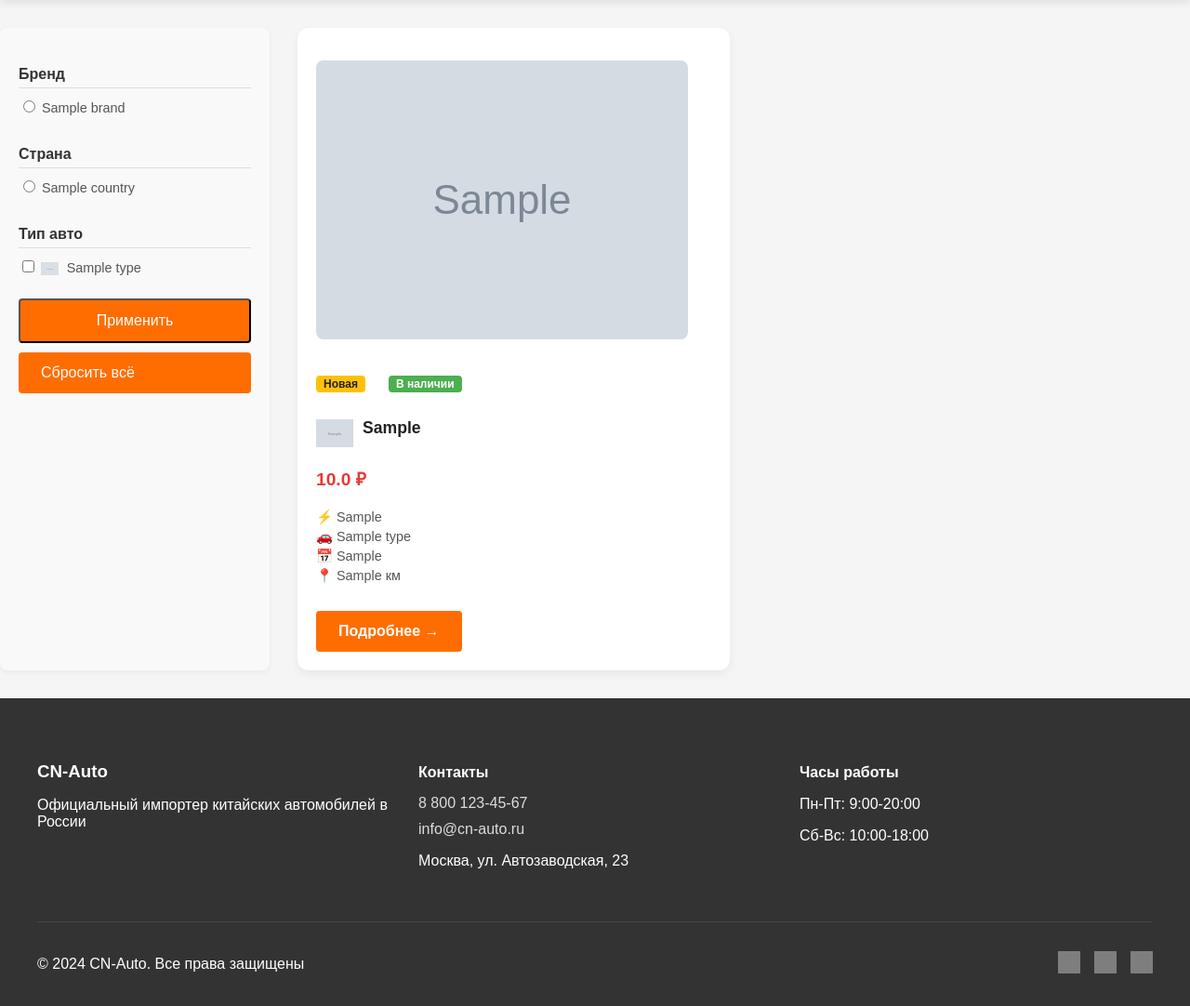
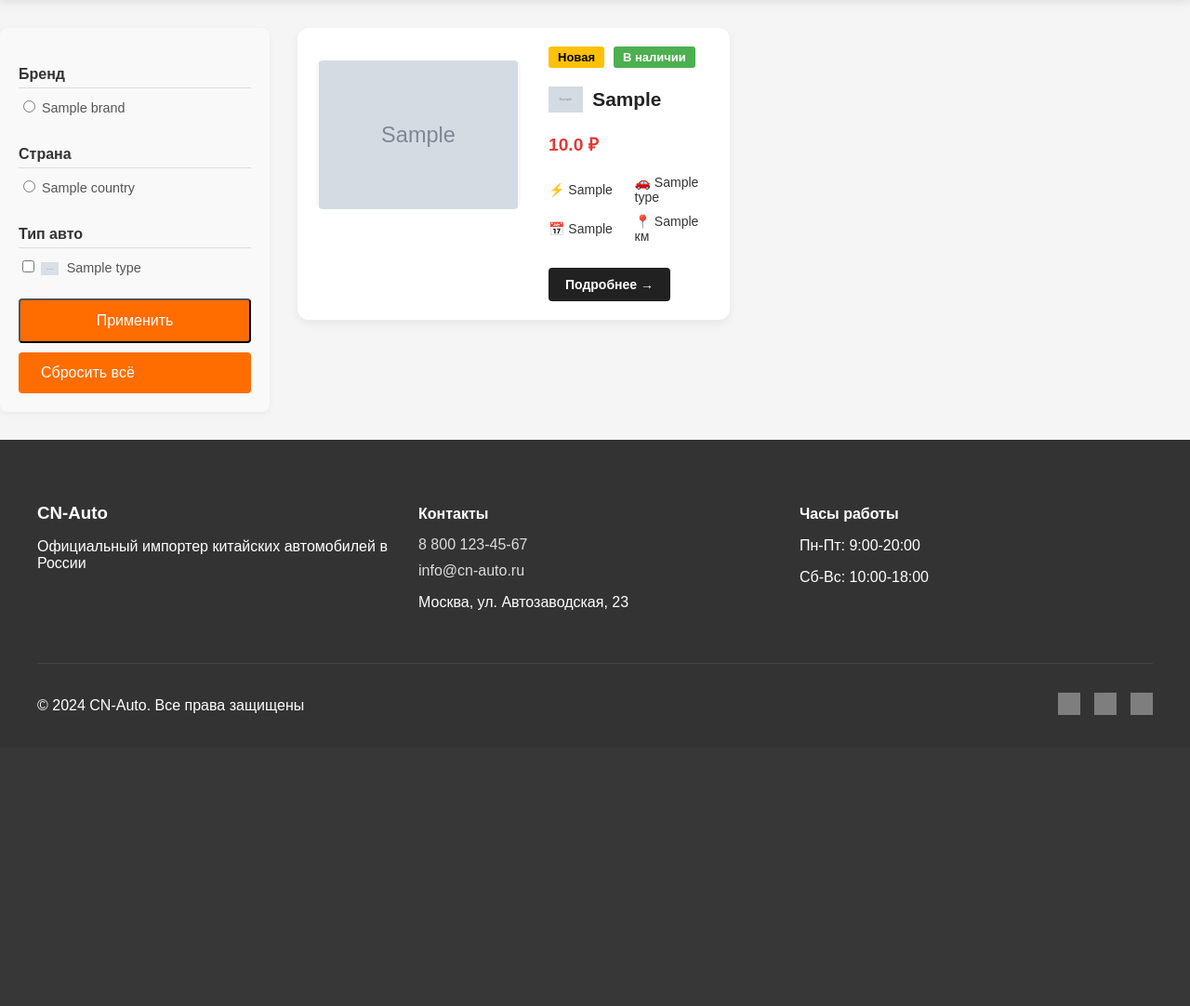
Before and after one commit to aleksandr-ovcharenko/cnauto, a Flask app: page /catalog in a window 1280 px wide. Shown: the part 74-1156 px from the top of the page at 93% size. After the commit the page ends 843 px from the top, so only its background shows below. Run offline with Flask 3, Linux system fonts and the light colour scheme; tables that the repository leaves empty hold one stand-in row (values such as "Sample post"); grey boxes marked "Sample" are stand-in pictures; some libraries are stand-ins or nearby versions; grey boxes are pictures that could not be loaded.

Commit message:
Refreshed styles for catalog

```diff
--- a/backend/static/styles.css
+++ b/backend/static/styles.css
@@ -872,31 +872,167 @@
     }
 }
 
-
-@media (max-width: 480px) {
-    .categories-grid {
-        grid-template-columns: repeat(3, 1fr);
-    }
+/* ========== ОБНОВЛЁННАЯ КАРТОЧКА ========== */
+.car-card.horizontal-card {
+    display: flex;
+    padding: 20px;
+    background: #fff;
+    border-radius: 12px;
+    box-shadow: 0 4px 10px rgba(0, 0, 0, 0.06);
+    gap: 25px;
+    align-items: flex-start;
+    font-family: Arial, sans-serif;
+    position: relative;
 }
 
-@media (max-width: 768px) {
-    .cars-grid {
-        grid-template-columns: 1fr;
-    }
+.car-card__image-block {
+    flex: 0 0 260px;
+    display: flex;
+    align-items: center;
+    justify-content: center;
 }
 
-@media (max-width: 768px) {
-    .horizontal-card {
-        flex-direction: column;
-        align-items: center;
-        text-align: center;
-    }
+.car-card__image {
+    width: 100%;
+    height: auto;
+    max-height: 160px;
+    object-fit: contain;
+    background: #f9f9f9;
+    border-radius: 6px;
+}
 
-    .horizontal-card .car-card__image-block {
-        width: 100%;
-    }
+.car-card__info-block {
+    flex: 1;
+    display: flex;
+    flex-direction: column;
+    justify-content: space-between;
+    gap: 10px;
+}
 
-    .horizontal-card .car-card__info-block {
-        align-items: center;
-    }
+/* Верхний ряд: метки */
+.car-card__header {
+    display: flex;
+    justify-content: flex-start;
+    gap: 10px;
+    margin-bottom: 10px;
 }
+
+.car-card__tag {
+    background: #FFC107;
+    color: #000;
+    padding: 4px 10px;
+    font-size: 13px;
+    font-weight: 700;
+    border-radius: 3px;
+}
+
+.car-card__status {
+    font-size: 13px;
+    font-weight: 700;
+    border-radius: 3px;
+    padding: 4px 10px;
+}
+
+.car-card__status.in-stock {
+    background: #4CAF50;
+    color: #fff;
+}
+
+.car-card__status.pre-order {
+    background: #007BFF;
+    color: #fff;
+}
+
+/* Логотип + заголовок */
+.car-card__brand {
+    display: flex;
+    align-items: center;
+    gap: 10px;
+    margin: 0;
+}
+
+.car-card__brand img {
+    height: 28px;
+    width: auto;
+}
+
+.car-card__title {
+    font-size: 1.3rem;
+    font-weight: 700;
+    margin: 0;
+    color: #222;
+}
+
+/* Цена */
+.car-card__price-block {
+    font-size: 1.4rem;
+    font-weight: bold;
+    color: #e53935;
+    margin: 10px 0;
+}
+
+/* Характеристики */
+.car-card__specs {
+    list-style: none;
+    padding: 0;
+    display: grid;
+    grid-template-columns: repeat(2, 1fr);
+    gap: 6px 10px;
+    font-size: 14px;
+    color: #333;
+    margin-bottom: 12px;
+}
+
+.car-card__specs li {
+    display: flex;
+    align-items: center;
+    gap: 5px;
+}
+
+/* Кнопка */
+.btn-full {
+    background: #212121;
+    color: #fff;
+    font-weight: bold;
+    font-size: 14px;
+    padding: 10px 18px;
+    border-radius: 4px;
+    text-align: center;
+    display: inline-block;
+    width: fit-content;
+    transition: background 0.3s ease;
+}
+
+.btn-full:hover {
+    background: #000;
+}
+
+.horizontal-card {
+    padding: 20px;
+}
+
+.car-card__content {
+    display: flex;
+    gap: 30px;
+    align-items: flex-start;
+}
+
+.car-card__image-block {
+    flex: 0 0 240px;
+}
+
+.car-card__image {
+    width: 100%;
+    height: auto;
+    max-height: 160px;
+    object-fit: contain;
+    border-radius: 6px;
+    background: #f9f9f9;
+}
+
+.car-card__info-block {
+    flex: 1;
+    display: flex;
+    flex-direction: column;
+    gap: 10px;
+}
--- a/backend/templates/catalog.html
+++ b/backend/templates/catalog.html
@@ -81,10 +81,11 @@
         <div class="cars-grid">
             {% for car in cars %}
             <div class="car-card clean-card horizontal-card">
+                <div class="car-card__content">
                     <div class="car-card__image-block">
                         <img class="car-card__image"
                              src="{{ url_for('static', filename='images/cars/' + (car.image or 'placeholder.webp')) }}"
-                         alt="{{ car.model }}" />
+                             alt="{{ car.model }}"/>
                     </div>
 
                     <div class="car-card__info-block">
@@ -100,7 +101,7 @@
                         <div class="car-card__brand">
                             {% if car.brand %}
                             <img src="{{ url_for('static', filename='images/brands/' + car.brand.logo) }}"
-                             alt="{{ car.brand.name }}" class="brand-logo" />
+                                 alt="{{ car.brand.name }}" class="brand-logo"/>
                             {% endif %}
                             <h3 class="car-card__title">{{ car.model }}</h3>
                         </div>
@@ -110,13 +111,22 @@
                         </div>
 
                         <ul class="car-card__specs">
-                        {% if car.engine %}<li>⚡ {{ car.engine }}</li>{% endif %}
-                        {% if car.car_type %}<li>🚗 {{ car.car_type.name }}</li>{% endif %}
-                        {% if car.year %}<li>📅 {{ car.year }}</li>{% endif %}
-                        {% if car.mileage %}<li>📍 {{ car.mileage }} км</li>{% endif %}
+                            {% if car.engine %}
+                            <li>⚡ {{ car.engine }}</li>
+                            {% endif %}
+                            {% if car.car_type %}
+                            <li>🚗 {{ car.car_type.name }}</li>
+                            {% endif %}
+                            {% if car.year %}
+                            <li>📅 {{ car.year }}</li>
+                            {% endif %}
+                            {% if car.mileage %}
+                            <li>📍 {{ car.mileage }} км</li>
+                            {% endif %}
                         </ul>
 
                         <a href="/car/{{ car.id }}" class="btn btn-full">Подробнее →</a>
+                    </div>
                 </div>
             </div>
             {% endfor %}
```
Lines whose indentation alone changed are shown as unchanged.
